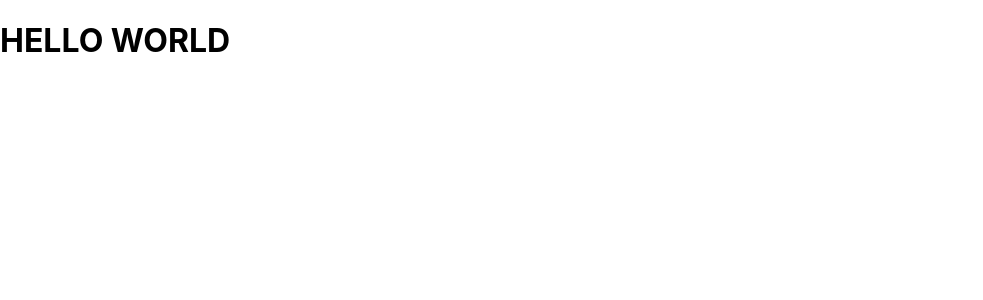
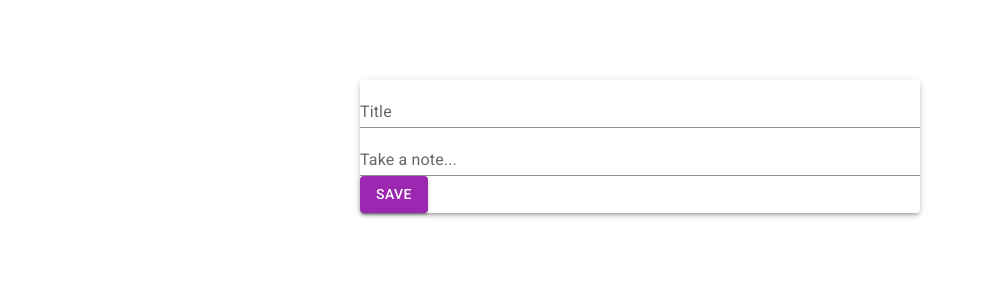
Before and after one commit to bijaylama/keep-clone-myFirstReactApp, a React (Create React App) app: page / in a window 1280 px wide. Shown: the top 300 px of the page, without its empty margins (0-983 px from the left). Built offline with nearby package versions, Linux system fonts and the light colour scheme.

Commit message:
rough note form created

```diff
--- /dev/null
+++ b/data/db.json
@@ -0,0 +1,39 @@
+{
+  "notes": [
+    {
+      "title": "Yoshi's birthday bash",
+      "details": "Lorem Ipsum is simply dummy text of the printing and typesetting industry. Lorem Ipsum has been the industry's standard dummy text ever since the 1500s, when an unknown printer took a galley of type and scrambled it to make a type specimen book.",
+      "id": 1
+    },
+    {
+      "title": "Complete my ninja training",
+      "details": "Lorem Ipsum is simply dummy text of the printing and typesetting industry. Lorem Ipsum has been the industry's standard dummy text ever since the 1500s, when an unknown printer took.",
+      "id": 2
+    },
+    {
+      "title": "Order a pizza!",
+      "details": "Lorem Ipsum is simply dummy text of the printing and typesetting industry. Lorem Ipsum has been the industry's standard dummy text ever since the 1500s, when an unknown printer took a galley of type and scrambled it to make a type specimen book.\nLorem Ipsum is simply dummy text of the printing and typesetting industry. Lorem Ipsum has been the industry's standard dummy text ever since the 1500s, when an unknown printer took a galley of type and scrambled it to make a type specimen book.",
+      "id": 3
+    },
+    {
+      "title": "Buy Yoshi's Birthday Gift",
+      "details": "Mario ipsum RGB mushroom 1-up. Cloud lakitu slide fire flower pipe jump swim, lava slide koopa troopa side-scrolling starman fire bar koopa paratroopa! Pipe cloud buzzy beetle koopa troopa game over, goomba invincible Mario green shell slide koopa paratroopa fire bar question block 1985 koopa troopa fireball Mushroom Kingdom. Lava Mushroom Kingdom.",
+      "id": 4
+    },
+    {
+      "title": "Pay the milkman",
+      "details": "Mario ipsum RGB mushroom 1-up. Cloud lakitu slide fire flower pipe jump swim, lava slide koopa troopa side-scrolling starman fire bar koopa paratroopa! Pipe cloud buzzy beetle koopa troopa game over, goomba invincible Mario green shell slide koopa paratroopa fire bar question block 1985 koopa troopa fireball Mushroom Kingdom. Lava Mushroom Kingdom. Mario ipsum RGB mushroom 1-up. Cloud lakitu slide fire flower pipe jump swim, lava slide koopa troopa side-scrolling starman fire bar koopa paratroopa! Pipe cloud buzzy beetle koopa troopa game over, goomba invincible Mario green shell slide koopa paratroopa fire bar question block 1985 koopa troopa fireball Mushroom Kingdom. Lava Mushroom Kingdom.",
+      "id": 5
+    },
+    {
+      "title": "Check my promo codes",
+      "details": "Mario ipsum RGB mushroom 1-up. Cloud lakitu slide fire flower pipe jump swim, lava slide koopa troopa side-scrolling starman fire bar koopa paratroopa! Pipe cloud buzzy beetle koopa troopa game over, goomba invincible Mario green shell slide koopa paratroopa fire bar question block 1985 koopa troopa fireball Mushroom Kingdom. Lava Mushroom Kingdom.",
+      "id": 6
+    },
+    {
+      "title": "Make a new website banner",
+      "details": "Mario ipsum RGB mushroom 1-up. Cloud lakitu slide fire flower pipe jump swim, lava slide koopa troopa side-scrolling starman fire bar koopa paratroopa! Pipe cloud buzzy beetle koopa troopa game over, goomba invincible Mario green shell slide koopa paratroopa fire bar question block 1985 koopa troopa fireball Mushroom Kingdom. Lava Mushroom Kingdom.",
+      "id": 7
+    }
+  ]
+}
--- a/package.json
+++ b/package.json
@@ -3,6 +3,11 @@
   "version": "0.1.0",
   "private": true,
   "dependencies": {
+    "@emotion/react": "^11.7.1",
+    "@emotion/styled": "^11.6.0",
+    "@mui/icons-material": "^5.2.5",
+    "@mui/material": "^5.2.7",
+    "@mui/styles": "^5.2.3",
     "@testing-library/jest-dom": "^5.16.1",
     "@testing-library/react": "^12.1.2",
     "@testing-library/user-event": "^13.5.0",
--- a/public/index.html
+++ b/public/index.html
@@ -24,6 +24,11 @@
       work correctly both with client-side routing and a non-root public URL.
       Learn how to configure a non-root public URL by running `npm run build`.
     -->
+    <link
+      rel="stylesheet"
+      href="https://fonts.googleapis.com/css?family=Roboto:300,400,500,700&display=swap"
+    />
+
     <title>React App</title>
   </head>
   <body>
--- a/src/App.js
+++ b/src/App.js
@@ -1,11 +1,34 @@
-import logo from './logo.svg';
-import './App.css';
+import logo from "./logo.svg";
+import "./App.css";
+import FormNote from "./components/FormNote";
+import { useState } from "react";
+import NoteList from "./components/NoteList";
 
 function App() {
+  const [notes, setNotes] = useState([]);
+
+  const addNote = (newNote) => {
+    setNotes((preValue) => {
+      return [...preValue, newNote];
+    });
+    console.log(newNote);
+  };
+
   return (
-    <div>
-      <h1>HELLO WORLD</h1>
-    </div>
+    <>
+      <FormNote onAdd={addNote} />
+      {/* iterate array of notes */}
+      {notes.map((note, index) => {
+        return (
+          <NoteList
+            key={index}
+            id={index}
+            title={note.title}
+            content={note.content}
+          />
+        );
+      })}
+    </>
   );
 }
 
--- /dev/null
+++ b/src/components/FormNote.jsx
@@ -0,0 +1,72 @@
+import Box from "@mui/material/Box";
+import {
+  Button,
+  Container,
+  Grid,
+  makeStyles,
+  Paper,
+  TextField,
+} from "@mui/material";
+import { useState } from "react";
+
+export default function FormNote({ onAdd }) {
+  const [note, setNote] = useState({
+    title: "",
+    content: "",
+  });
+
+  const handleChange = (e) => {
+    const { name, value } = e.target;
+    setNote((preValue) => {
+      return {
+        ...preValue,
+        [name]: value,
+      };
+    });
+  };
+  const handleButton = (e) => {
+    e.preventDefault();
+    onAdd(note);
+  };
+  return (
+    <>
+      <Box sx={{ p: 10 }}>
+        <Grid container>
+          <Grid item md={3}></Grid>
+          <Grid item md={6}>
+            <Paper elevation={3}>
+              <form noValidate autoComplete="off">
+                <TextField
+                  name="title"
+                  value={note.title}
+                  label="Title"
+                  variant="standard"
+                  color="secondary"
+                  fullWidth
+                  onChange={handleChange}
+                />
+                <TextField
+                  name="content"
+                  value={note.content}
+                  label="Take a note..."
+                  variant="standard"
+                  color="secondary"
+                  fullWidth
+                  onChange={handleChange}
+                />
+                <Button
+                  onClick={handleButton}
+                  variant="contained"
+                  color="secondary"
+                >
+                  Save
+                </Button>
+              </form>
+            </Paper>
+          </Grid>
+          <Grid item md={3}></Grid>
+        </Grid>
+      </Box>
+    </>
+  );
+}
--- /dev/null
+++ b/src/components/NoteList.jsx
@@ -0,0 +1,12 @@
+import { Box } from "@mui/material";
+
+export default function NoteList({ id, title, content }) {
+  return (
+    <>
+      <Box>
+        <h1>{title}</h1>
+        <p>{content} </p>
+      </Box>
+    </>
+  );
+}
```
Also changed, not shown: 1 other file (tests, documents, lock files or other folders).
